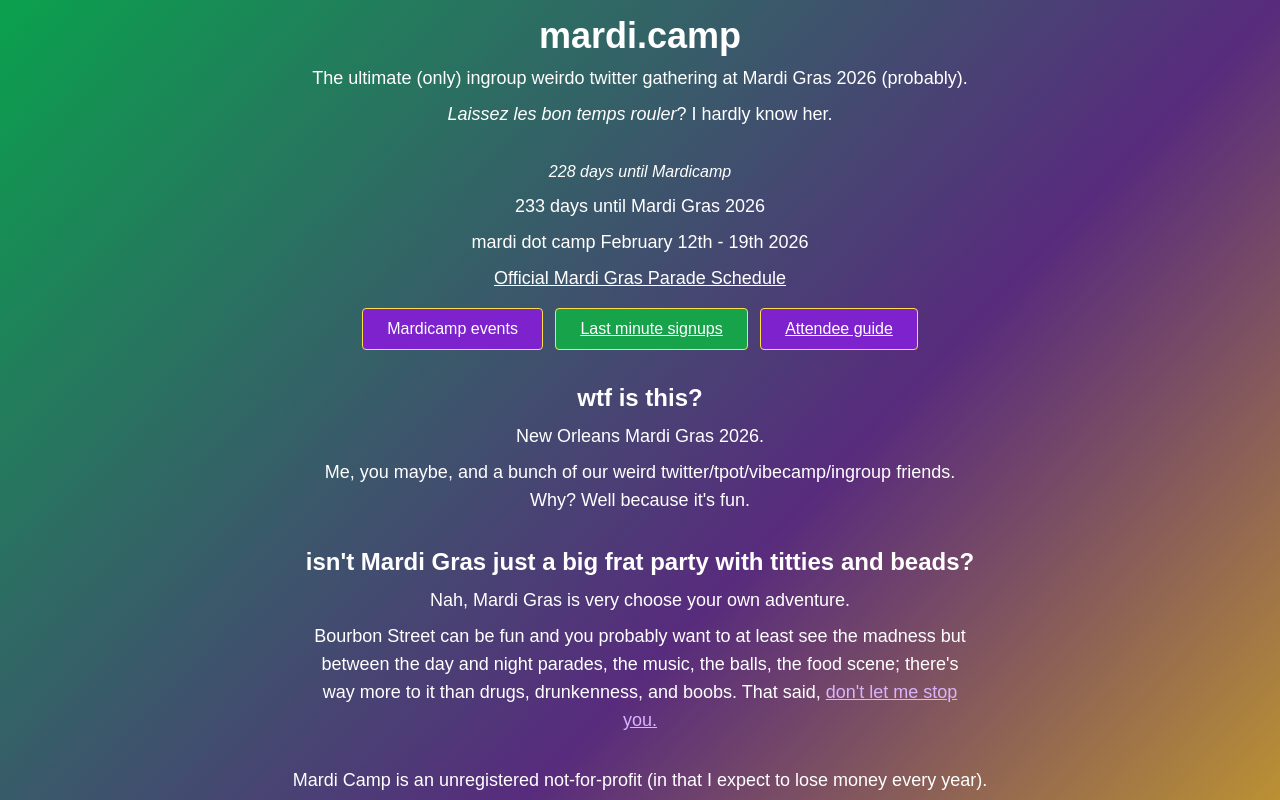
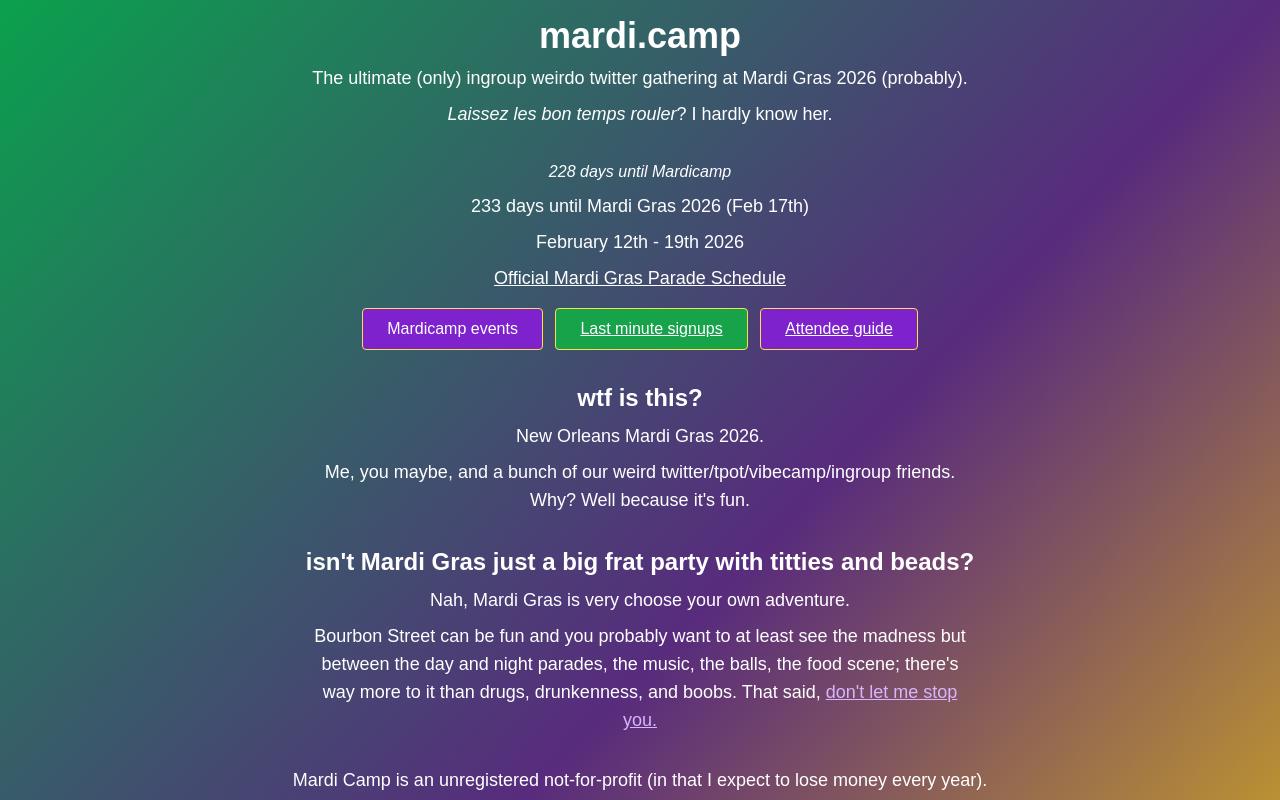
Before and after one commit to WhiskeyTuesday/mardidotcamp, a SvelteKit app: page / in a window 1280 px wide. Shown: the top 800 px of the page. Built offline with nearby package versions, Linux system fonts and the light colour scheme.

Commit message:
date clarity

```diff
--- a/src/routes/+page.svelte
+++ b/src/routes/+page.svelte
@@ -246,8 +246,8 @@
         <span title="Let the good times roll" class="italic">Laissez les bon temps rouler</span>? I hardly know her.
       </p>
       <p class="text-md mt-8 italic">{daysUntilMC} days until Mardicamp</p>
-      <p class="text-lg mt-2">{daysUntil} days until Mardi Gras 2026</p>
-      <p class="text-lg mt-2">mardi dot camp February 12th - 19th 2026</p>
+      <p class="text-lg mt-2">{daysUntil} days until Mardi Gras 2026 (Feb 17th)</p>
+      <p class="text-lg mt-2">February 12th - 19th 2026</p>
       <p class="text-lg mt-2 underline hover:text-purple-300 transition-colors duration-150">
         <a href="https://www.mardigrasneworleans.com/parades/">Official Mardi Gras Parade Schedule</a>
       </p>
```
